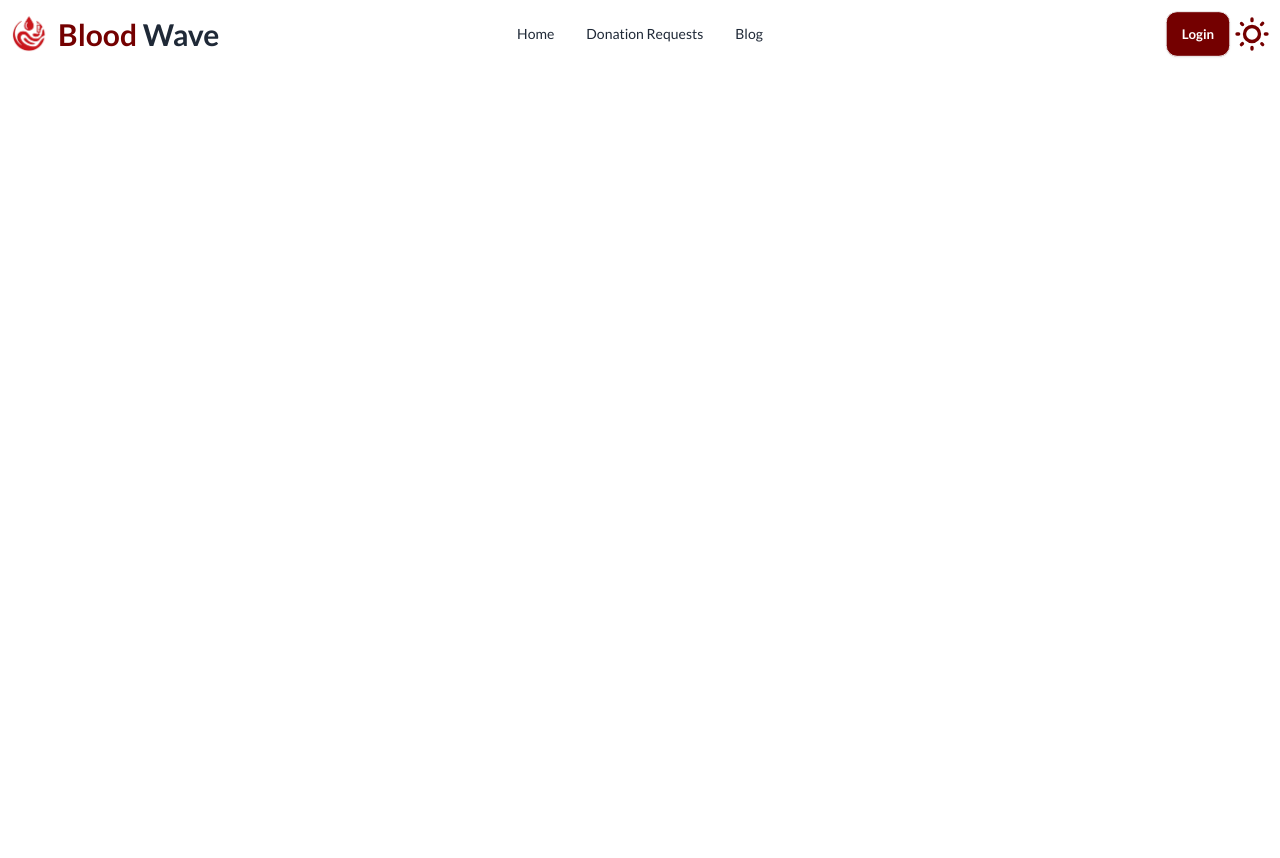
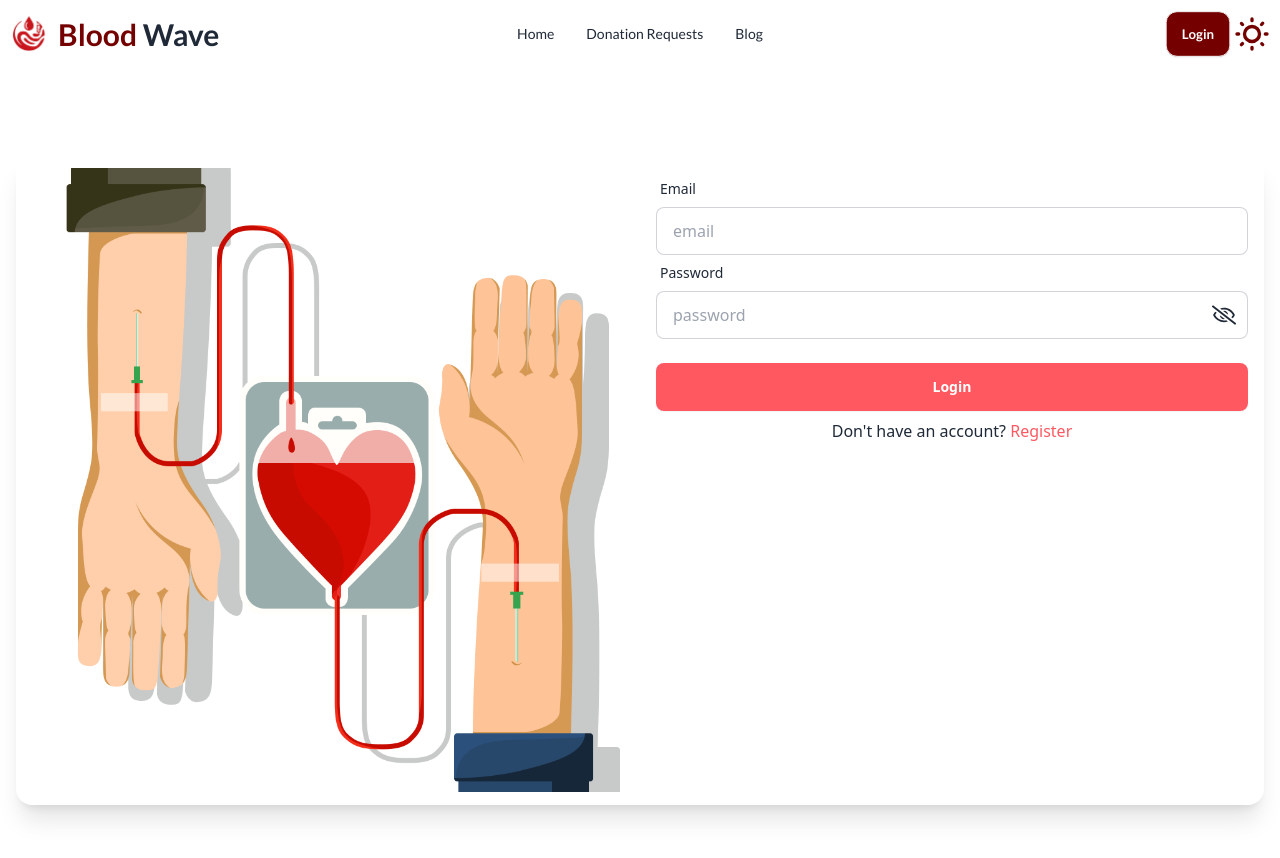
Before and after one commit to Rafidul01/blood-wave-client, a React (Vite) app: page /login in a window 1280 px wide. Shown: the top 858 px of the page. Before the commit the page ends 800 px from the top, so only its background shows below. Built offline with nearby package versions, Linux system fonts and the light colour scheme; no server answers.

Commit message:
login complite

```diff
--- a/package.json
+++ b/package.json
@@ -21,6 +21,7 @@
     "react-hook-form": "^7.51.5",
     "react-icons": "^5.2.1",
     "react-router-dom": "^6.23.1",
+    "react-toastify": "^10.0.5",
     "sort-by": "^1.2.0"
   },
   "devDependencies": {
--- a/src/layouts/MainLayout.jsx
+++ b/src/layouts/MainLayout.jsx
@@ -1,11 +1,14 @@
 import { Outlet } from "react-router-dom";
 import Navbar from "../pages/Shared/Navbar/Navbar";
+import { ToastContainer } from 'react-toastify';
+import 'react-toastify/dist/ReactToastify.css';
 
 const MainLayout = () => {
     return (
         <div>
             <Navbar/>
             <Outlet/>
+            <ToastContainer  position="top-center"/>
         </div>
     );
 };
--- a/src/pages/Login/Login.jsx
+++ b/src/pages/Login/Login.jsx
@@ -1,10 +1,129 @@
+import { useForm } from "react-hook-form";
+import img from "../../assets/image/register.png";
+import { Link, useLocation, useNavigate } from "react-router-dom";
+import { useState } from "react";
+import { FaRegEye, FaRegEyeSlash } from "react-icons/fa";
+import useAuth from "../../hooks/useAuth";
+import { toast } from "react-toastify";
 
 const Login = () => {
-    return (
-        <div>
+  const [eye, setEye] = useState(false);
+  const { logIn } = useAuth();
 
+  const location = useLocation();
+  const navigate = useNavigate();
+
+  const {
+    register,
+    handleSubmit,
+    formState: { errors },
+  } = useForm();
+
+  const onSubmit = async (data) => {
+    console.log(data);
+
+    logIn(data.email, data.Password)
+    .then((result) => {
+      console.log(result.user);
+      toast.success("Login Successful!")
+      navigate(location?.state ? location.state : '/');
+    })
+    .catch((error) => {
+      console.log(error);
+      toast.error("login failed..")
+    });
+    // console.log(res.data);
+    // console.log(res);
+  };
+  const handelSeePass = () => {
+    setEye(!eye);
+  };
+  return (
+    <div>
+      <div className="hero min-h-screen mt-20 ">
+        <div className="hero-content flex-col">
+          <div className="card lg:card-side bg-base-100  shadow-xl h-[650px]">
+            <figure className="object-contain object-center lg:w-1/2">
+              <img src={img} alt="Album" />
+            </figure>
+            <div className="card-body lg:w-1/2 p-4">
+              <form onSubmit={handleSubmit(onSubmit)} className="">
+                <div className="form-control">
+                  <label className="label">
+                    <span className="label-text">Email</span>
+                  </label>
+                  <input
+                    type="email"
+                    placeholder="email"
+                    {...register("email", { required: true })}
+                    className="input input-bordered"
+                  />
+                  {errors.email && (
+                    <span className="text-red-500">Email is required</span>
+                  )}
+                </div>
+                <div className="form-control relative">
+                  <label className="label">
+                    <span className="label-text">Password</span>
+                  </label>
+                  <input
+                    type={eye ? "text" : "password"}
+                    name="password"
+                    placeholder="password"
+                    {...register("Password", {
+                      required: true,
+                      minLength: 6,
+                      maxLength: 20,
+                      pattern: /^(?=.*[A-Z])(?=.*[a-z])(?=.*\d)(?=.*[\W_]).+$/,
+                    })}
+                    className="input input-bordered"
+                  />
+                  {errors.Password?.type === "required" && (
+                    <span className="text-red-500">Password is required</span>
+                  )}
+                  {errors.Password?.type === "minLength" && (
+                    <span className="text-red-500">
+                      Password must be 6 characters
+                    </span>
+                  )}
+                  {errors.Password?.type === "maxLength" && (
+                    <span className="text-red-500">
+                      Password must be less than 20 characters
+                    </span>
+                  )}
+                  {errors.Password?.type === "pattern" && (
+                    <span className="text-red-500">
+                      Password must have at least one uppercase, one lowercase,
+                      one number and one special character
+                    </span>
+                  )}
+
+                  <Link
+                    onClick={handelSeePass}
+                    className="text-2xl absolute right-3 top-[48px]"
+                  >
+                    {eye ? <FaRegEye /> : <FaRegEyeSlash />}
+                  </Link>
+                </div>
+                <div className="form-control mt-6">
+                  <button className="btn btn-primary bg-error border-none text-white hover:bg-blood">
+                    Login
+                  </button>
+                </div>
+              </form>
+              <p className="text-center">
+                Don&apos;t have an account?
+                <Link className="text-error" to="/register">
+                  {" "}
+                  Register{" "}
+                </Link>
+              </p>
+            </div>
+          </div>
         </div>
-    );
+      </div>
+    </div>
+  );
 };
 
 export default Login;
--- a/src/pages/Register/Register.jsx
+++ b/src/pages/Register/Register.jsx
@@ -34,7 +34,7 @@ const Register = () => {
       },
     });
 
-    console.log(upazilas);
+    // console.log(upazilas);
 
   const {
     register,
@@ -71,11 +71,11 @@ const Register = () => {
         // toast.error("Sign Up Failed!");
       });
 
-    console.log(res.data);
+    // console.log(res.data);
     // console.log(res);
 
   }
-  console.log(watch("district"));
+  // console.log(watch("district"));
   useEffect(() => {
     refetch();
   }, [watch("district")])
@@ -243,6 +243,7 @@ const Register = () => {
                   <button className="btn btn-primary bg-error border-none text-white hover:bg-blood">Register</button>
                 </div>
               </form>
+              <p className="text-center">Already have an account? <Link className="text-error" to="/login">Login</Link></p>
             </div>
           </div>
         </div>
--- a/src/pages/Shared/Navbar/Navbar.jsx
+++ b/src/pages/Shared/Navbar/Navbar.jsx
@@ -1,11 +1,15 @@
 import { useEffect, useState } from "react";
 import { Link, NavLink } from "react-router-dom";
 import logo from "../../../assets/image/logo.png";
+import useAuth from "../../../hooks/useAuth";
+import { toast } from "react-toastify";
+// import useAxiosPublic from "../../../hooks/useAxiosPublic";
 const Navbar = () => {
+  const { user, logOut } = useAuth();
   const [scrolled, setScrolled] = useState(false);
   const [theme, setTheme] = useState(localStorage.getItem("theme") || "light");
+  // const axiosPublic = useAxiosPublic();
   // test user
-  const user = false;
   useEffect(() => {
     localStorage.setItem("theme", theme);
     const localTheme = localStorage.getItem("theme");
@@ -32,6 +36,18 @@ const Navbar = () => {
       window.removeEventListener("scroll", handleScroll);
     };
   }, []);
+  const handleLogOut = () => {
+    logOut()
+      .then(() => {
+        toast.success("Loged out Successful!");
+        // axiosPublic.post("/logout", { user_email: user.email })
+        //   .then()
+      })
+      .catch(() => {
+        toast.success("Logout failed");
+      });
+  };
+
 
   const Links = (
     <>
@@ -170,7 +186,7 @@ const Navbar = () => {
                   </NavLink>
                 </li>
                 <li>
-                  <NavLink className="btn bg-blood  text-white font-lato rounded-xl min-h-0 h-10 md:min-h-[3rem] md:h-[3rem]">
+                  <NavLink onClick={handleLogOut} className="btn bg-blood  text-white font-lato rounded-xl min-h-0 h-10 md:min-h-[3rem] md:h-[3rem]">
                     Logout
                   </NavLink>
                 </li>
```
Also changed, not shown: 1 other file (tests, documents, lock files or other folders).
